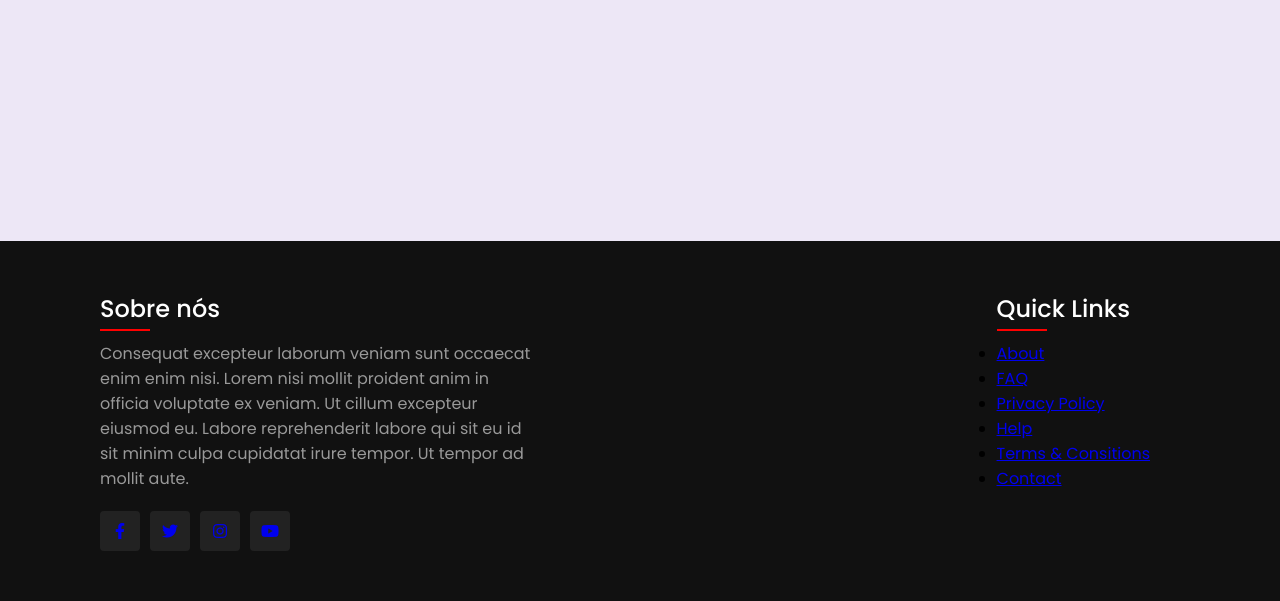
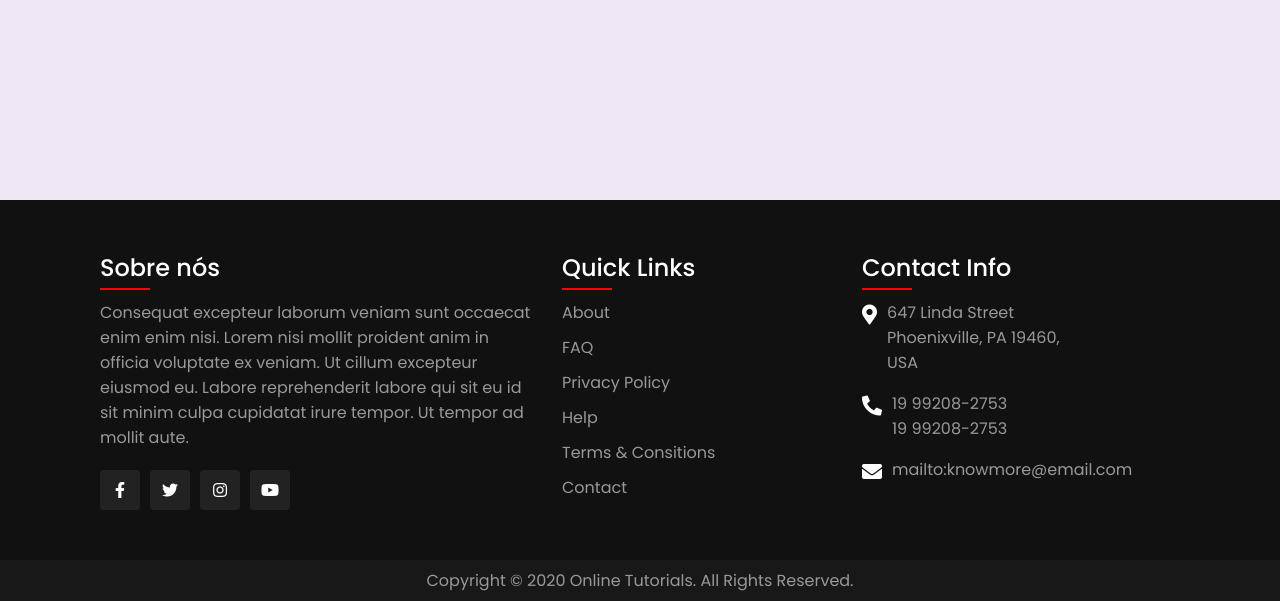
Before and after one commit to HeberSilverio/30diasDeJavaScript-HTML-CSS, a PHP site: page / in a window 1280 px wide. Shown: the part 199-800 px from the top of the page. Run offline with PHP 8.4, Linux system fonts and the light colour scheme.

Commit message:
conclui dia 22

```diff
--- a/Dia 22/index.html
+++ b/Dia 22/index.html
@@ -31,7 +31,29 @@
                     <li><a href="#">Contact</a></li>
                 </ul>
             </div>
+            <div class="sec contact">
+                <h2>Contact Info</h2>
+                <ul class="info">
+                    <li>
+                        <span><i class="fas fa-map-marker-alt"></i></span>
+                        <span>647 Linda Street<br>Phoenixville, PA 19460,<br>USA</span>
+                    </li>
+                    <li>
+                        <span><i class="fas fa-phone-alt"></i></span>
+                        <p><a href="tel:123456789">19 99208-2753</a><br>
+                           <a href="tel:123456789">19 99208-2753</a>
+                        </p>
+                    </li>
+                    <li>
+                        <span><i class="fas fa-envelope"></i></span>
+                        <p><a href="mailto:knowmore@email.com">mailto:knowmore@email.com</a></p>
+                    </li>
+                </ul>
+            </div>
         </div>
     </footer>
+    <div class="copyrightText">
+        <p>Copyright © 2020 Online Tutorials. All Rights Reserved.</p>
+    </div>
 </body>
 </html>
--- a/Dia 22/style.css
+++ b/Dia 22/style.css
@@ -83,6 +83,7 @@
     margin-right: 10px;
     text-decoration: none;
     border-radius: 4px;
+    color: #fff;
 }
 .sci li a:hover
 {
@@ -95,5 +96,88 @@
 }
 .quickLinks
 {
-
+    position: relative;
+    width: 25%;
 }
+.quickLinks ul li
+{
+    list-style: none;
+}
+.quickLinks ul li a
+{
+    color: #999;
+    text-decoration: none;
+    margin-bottom: 10px;
+    display: inline-block;
+}
+.quickLinks ul li a:hover
+{
+    color: #fff;
+}
+.contact
+{
+    width: calc(35% - 60px);
+    margin-right: 0 !important ;
+}
+.contact .info
+{
+    position: relative;
+}
+.contact .info li
+{
+    display: flex;
+    margin-bottom: 16px;
+}
+.contact .info li span:nth-child(1)
+{
+    color: #fff;
+    font-size: 20px;
+    margin-right: 10px;
+}
+.contact .info li span
+{
+    color: #999;
+}
+.contact .info li a
+{
+    color: #999;
+    text-decoration: none;
+}
+.contact .info li a:hover
+{
+    color: #fff;
+}
+.copyrightText
+{
+    width: 100%;
+    background: #181818;
+    padding: 8px 100px;
+    text-align: center;
+    color: #999;
+}
+@media (max-width: 991px)
+{
+    footer
+    {
+        padding: 40px;
+    }
+    footer .container
+    {
+        flex-direction: column;
+    }
+    footer .container .sec
+    {
+        margin-right: 0;
+        margin-bottom: 40px;
+    }
+    footer .container .sec.aboutus,
+    .quickLinks,
+    .contact
+    {
+        width: 100%;
+    }
+    .copyrightText
+    {
+        padding: 8px 40px;
+    }
+}
```
